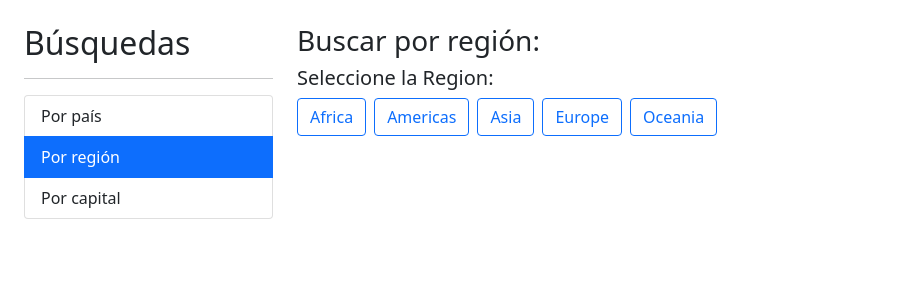
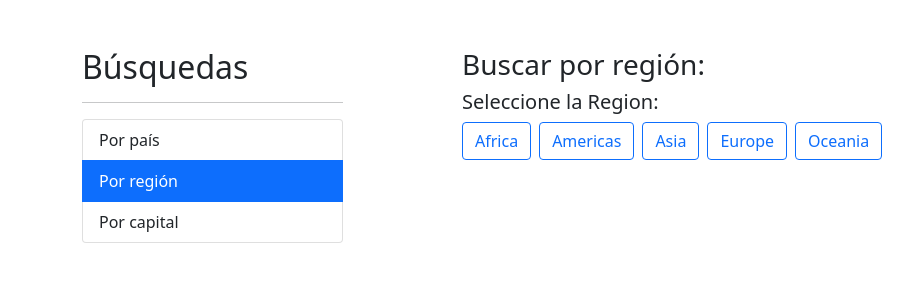
Before and after one commit to pabalvarezs/PaisesApp, an Angular app: page /region in a window 1280 px wide. Shown: the top 300 px of the page, without its empty margins (0-921 px from the left). Built offline with nearby package versions, Linux system fonts and the light colour scheme.

Commit message:
ultimos retoques app-paises

```diff
--- a/src/app/app.component.html
+++ b/src/app/app.component.html
@@ -1,11 +1,19 @@
-<div class="row container mt-4 animate__animated animate__fadeInDown">
-    <div class="col-3">
-        <h2>Búsquedas</h2>
-        <hr>
-        <app-sidebar></app-sidebar>
+<div class="container .container-fluid animate__animated animate__fadeInDown">
+    <br>
+    <br>
+
+    <div class="row">
+        <div class="col-sm-12 col-md-12 col-lg-3 col-xl-3 col-xxl-3 border-right ">
+            <h2>Búsquedas</h2>
+            <hr>
+            <app-sidebar></app-sidebar>
+        </div>
+
+        <div class="col-sm-12 col-md-12 col-lg-1 col-xl-1 col-xxl-1"><br></div>
+
+        <div class="col-sm-12 col-md-12 col-lg-8 col-xl-8 col-xxl-8 animate__animated animate__fadeInDown">
+            <router-outlet class=""></router-outlet>
+        </div>
     </div>
-    <!-- EL ULTIMO DIV DE CAMBIAR DINAMICAMENTE CON EL ROUTER MODUL -->
-    <div class="col animate__animated animate__fadeInDown">
-        <router-outlet class=""></router-outlet>
-    </div>
+
 </div>
--- a/src/app/pais/pages/ver-pais/ver-pais.component.html
+++ b/src/app/pais/pages/ver-pais/ver-pais.component.html
@@ -1,10 +1,9 @@
 <div *ngIf="!pais; else divPais"
      class="alert row ">
-        <div class="spinner-border text-primary col-4 " role="status">
-            <span class="visually-hidden">Loading...</span>
-        </div>
-        <div class="col-8 mx-auto">
-            Espere por favor.....
+        <div class="col-2"></div>
+        <div class="spinner-border text-primary col-4 mx-auto" role="status"></div>
+        <div class="col-6 mx-auto">
+            Espere por favor .....
         </div>
 </div>
 
@@ -87,6 +86,7 @@
             </span>
         </div>
     </div>
+    <br>
     <div class="row">
         <div class="accordion" id="accordionExample">
             <div class="accordion-item">
@@ -115,7 +115,7 @@
                                 <td><strong>Países Limítrofes: </strong></td>
                                 <div *ngFor="let pais of pais.borders">
                                     <td>
-                                        <a href="/pais/{{pais}}">
+                                        <a [routerLink]="['/pais', pais]">
                                             {{pais}}
                                         </a>
                                     </td>
```
